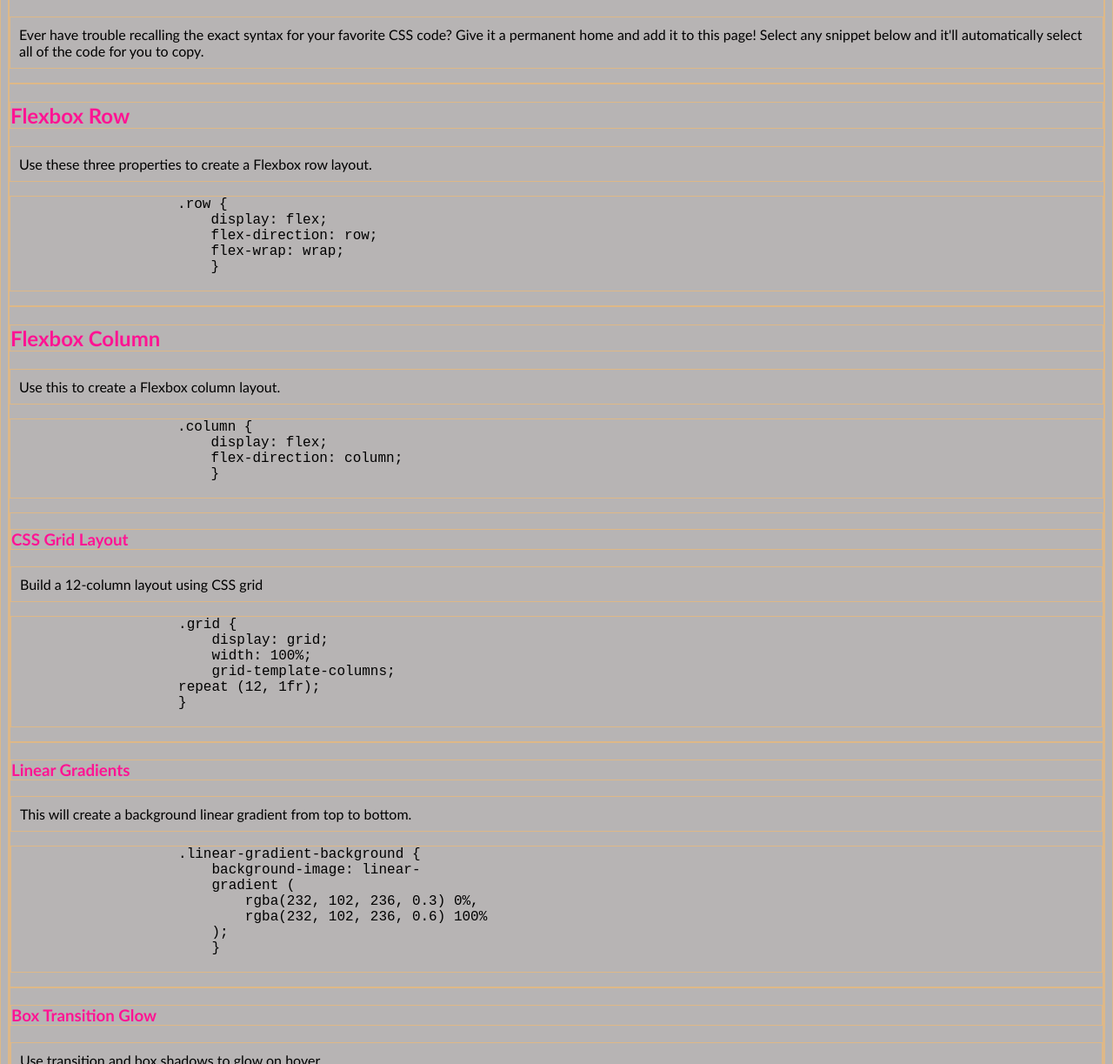
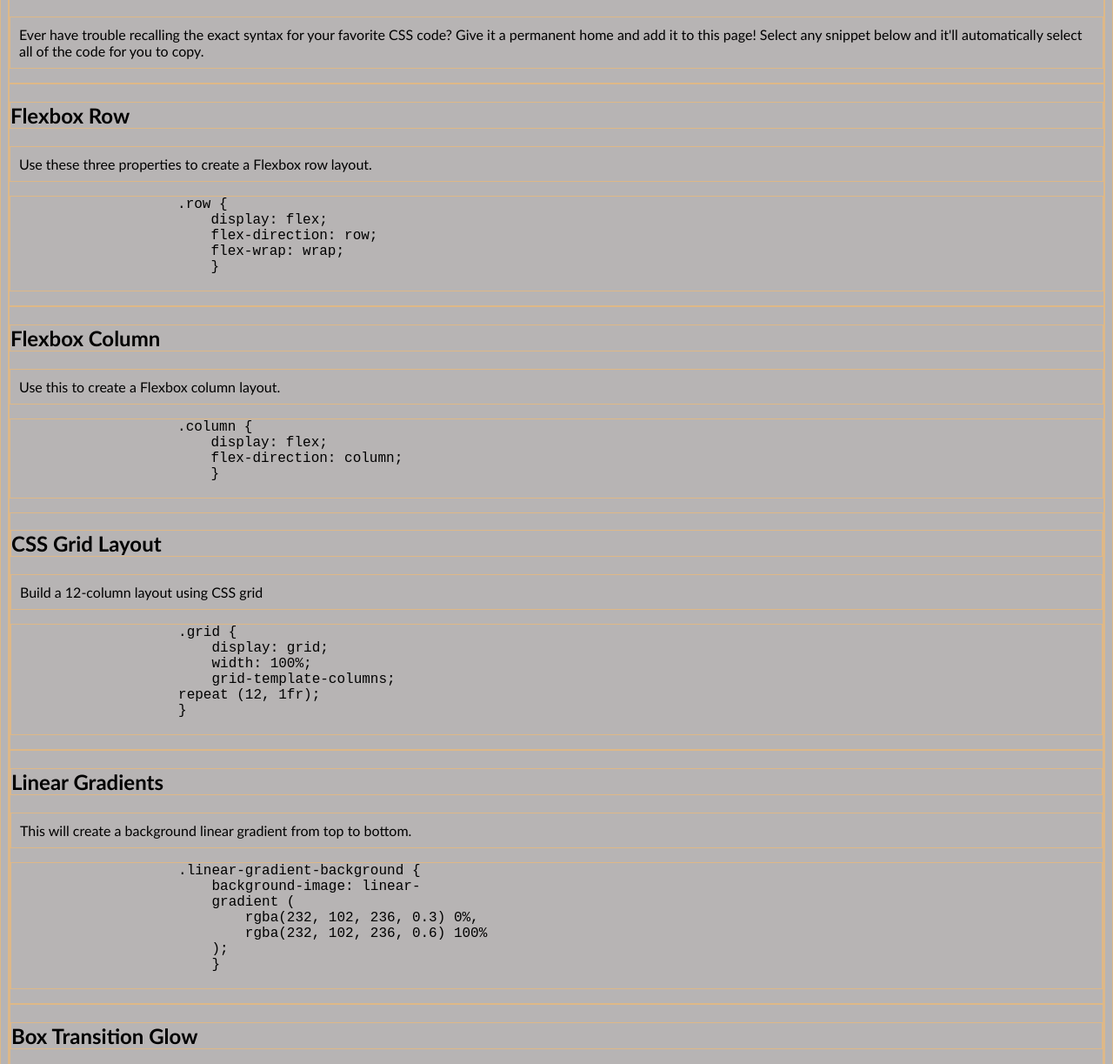
Before and after one commit to vlexaega/css-snippet-cheatsheet, a plain HTML site: page index.html in a window 1280 px wide. Shown: the part 76-1299 px from the top of the page at 87% size. Drawn offline with Linux system fonts and the light colour scheme.

Commit message:
adjusted html headings

```diff
--- a/index.html
+++ b/index.html
@@ -12,9 +12,9 @@
         <p>Ever have trouble recalling the exact syntax for your favorite CSS code? Give it a permanent home and add it to this page!
         Select any snippet below and it'll automatically select all of the code for you to copy.</p>
 </header>
-<body class="grid">
-   <section id="flexbox row">
-        <h1>Flexbox Row</h1>
+<body>
+   <section>
+        <h2>Flexbox Row</h2>
             <p>Use these three properties to create a Flexbox row layout.</p>
                 <pre>
                     .row {
@@ -24,8 +24,8 @@
                         }
                 </pre>
     </section>
-    <section id="flexbox column">
-        <h1>Flexbox Column</h1>
+    <section>
+        <h2>Flexbox Column</h2>
             <p>Use this to create a Flexbox column layout.</p>
                 <pre>
                     .column {
@@ -33,8 +33,8 @@
                         flex-direction: column;
                         }
                 </pre>
-    <section id="grid layout">
-        <h1>CSS Grid Layout</h1>
+    <section>
+        <h2>CSS Grid Layout</h2>
             <p>Build a 12-column layout using CSS grid</p>
                 <pre>
                     .grid {
@@ -45,8 +45,8 @@
                     }
                 </pre>
     </section>
-    <section id="linear gradients">
-        <h1>Linear Gradients</h1>
+    <section>
+        <h2>Linear Gradients</h2>
             <p>This will create a background linear gradient from top to bottom.</p>
                 <pre>
                     .linear-gradient-background {
@@ -58,8 +58,8 @@
                         }
                 </pre>
     </section>
-    <section id="box transition flow">
-        <h1>Box Transition Glow</h1>
+    <section>
+        <h2>Box Transition Glow</h2>
             <p>Use transition and box shadows to glow on hover.</p>
                 <pre>
                     .code-card .card-header {
@@ -75,8 +75,8 @@
                     }
                 </pre>
     </section>
-    <section id="overlay card">
-        <h1>Overlay Card with Title</h1>
+    <section>
+        <h2>Overlay Card with Title</h2>
             <p>Use position properties and negative margins to raise elements higher than their natural starting point.</p>
                 <pre>
                     .card-header {
```
